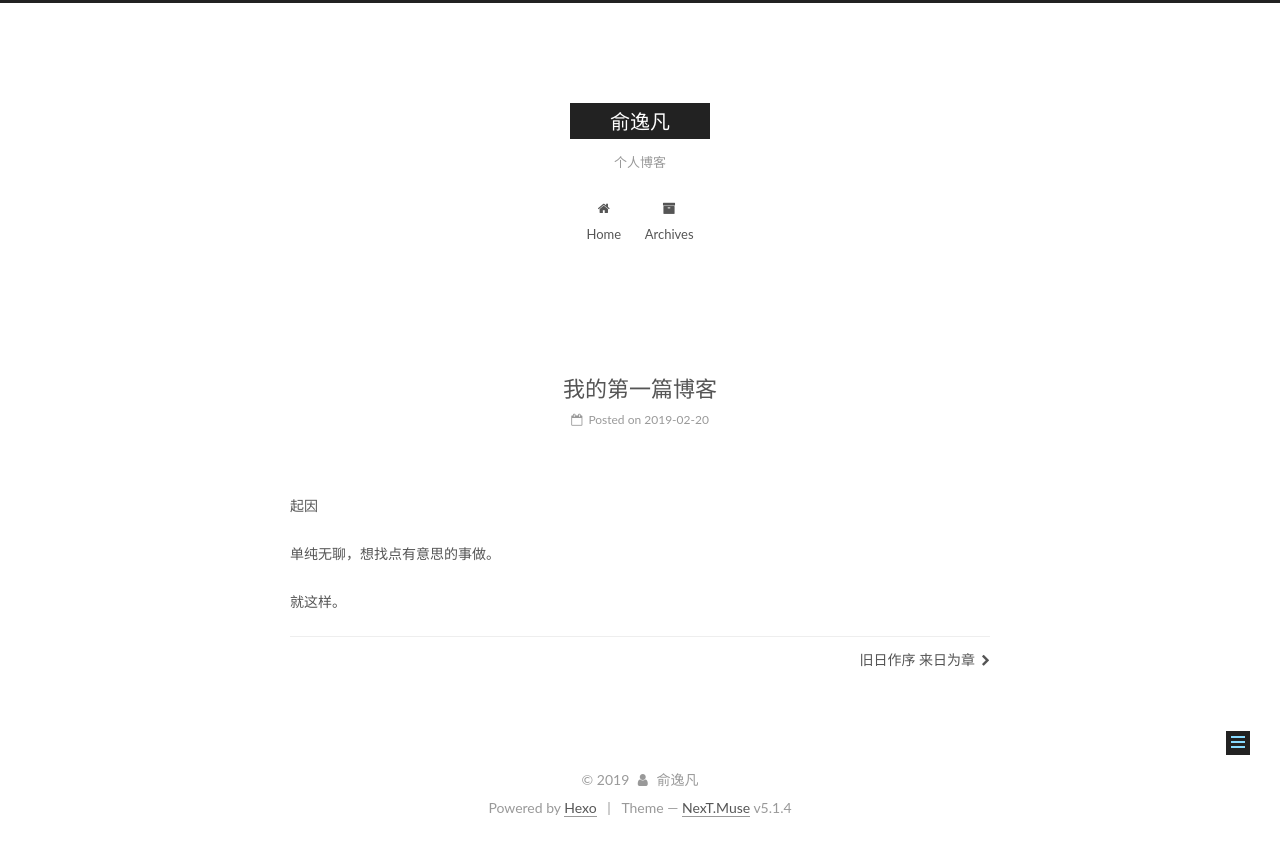
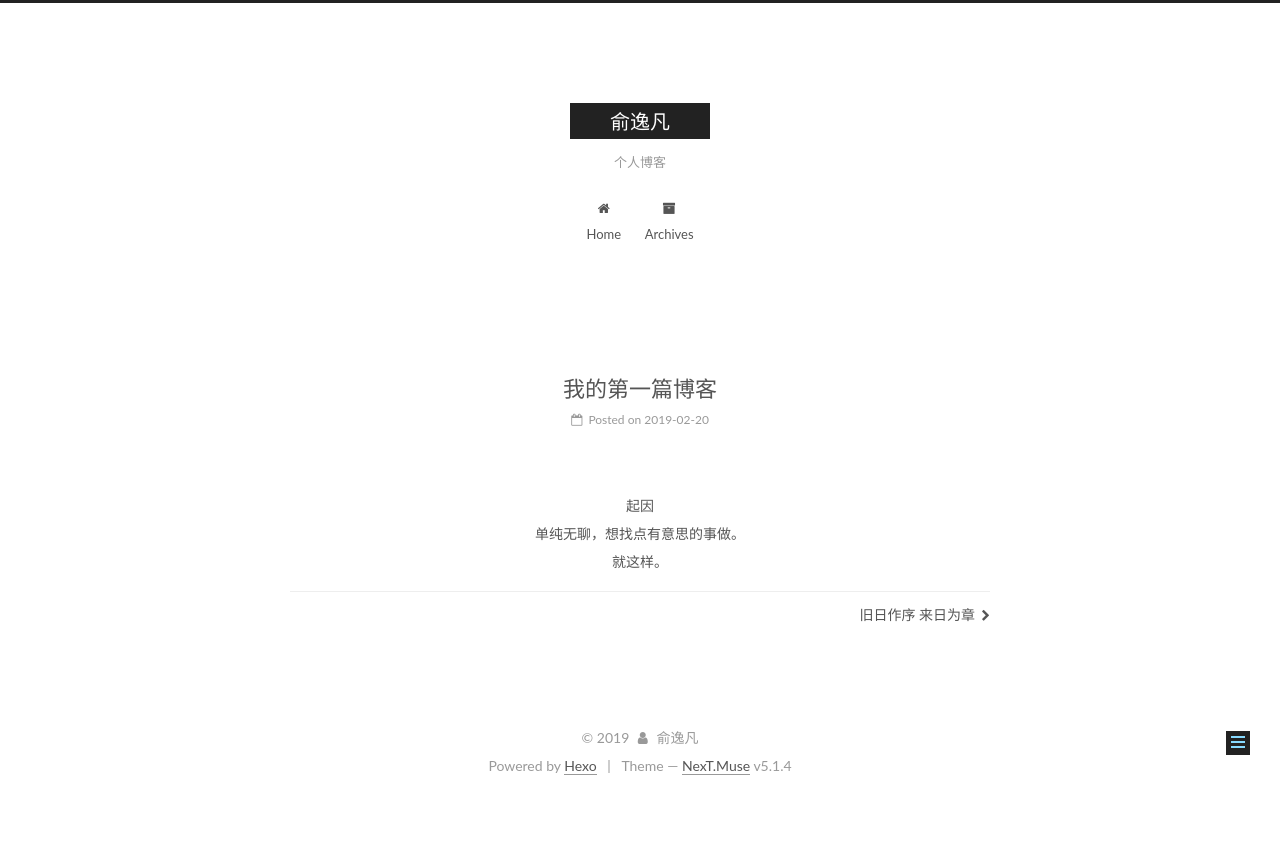
Before and after one commit to TransparentShadow/TransparentShadow.github.io, a plain HTML site: page 2019/02/20/我的第一篇博客/index.html in a window 1280 px wide. After the commit the page ends 800 px from the top, so only its background shows below. Drawn offline with Linux system fonts and the light colour scheme.

Commit message:
Site updated: 2019-02-24 20:04:40

```diff
--- a/2019/02/20/我的第一篇博客/index.html
+++ b/2019/02/20/我的第一篇博客/index.html
@@ -79,17 +79,17 @@
 
 
 
-<meta name="description" content="起因 单纯无聊，想找点有意思的事做。 就这样。">
+<meta name="description" content="起因  单纯无聊，想找点有意思的事做。  就这样。">
 <meta property="og:type" content="article">
 <meta property="og:title" content="我的第一篇博客">
 <meta property="og:url" content="http://transparentshadow.github.io/2019/02/20/我的第一篇博客/index.html">
 <meta property="og:site_name" content="俞逸凡">
-<meta property="og:description" content="起因 单纯无聊，想找点有意思的事做。 就这样。">
+<meta property="og:description" content="起因  单纯无聊，想找点有意思的事做。  就这样。">
 <meta property="og:locale" content="zh-CN">
-<meta property="og:updated_time" content="2019-02-20T15:58:23.547Z">
+<meta property="og:updated_time" content="2019-02-24T12:02:50.222Z">
 <meta name="twitter:card" content="summary">
 <meta name="twitter:title" content="我的第一篇博客">
-<meta name="twitter:description" content="起因 单纯无聊，想找点有意思的事做。 就这样。">
+<meta name="twitter:description" content="起因  单纯无聊，想找点有意思的事做。  就这样。">
 
 
 
@@ -299,10 +299,11 @@
 
 
 
-        <p>起因</p>
-<p>单纯无聊，想找点有意思的事做。</p>
-<p>就这样。</p>
+        <center>起因</center>
 
+<center>单纯无聊，想找点有意思的事做。</center>
+
+<center>就这样。</center>
 
     </div>
 
--- a/css/main.css
+++ b/css/main.css
@@ -1822,7 +1822,7 @@ pre .javascript .function {
   width: 4px;
   height: 4px;
   border-radius: 50%;
-  background: #a812ff;
+  background: #9c1aa1;
 }
 .links-of-blogroll {
   font-size: 13px;
```
Also changed, not shown: index.html (+4 -3 lines).
